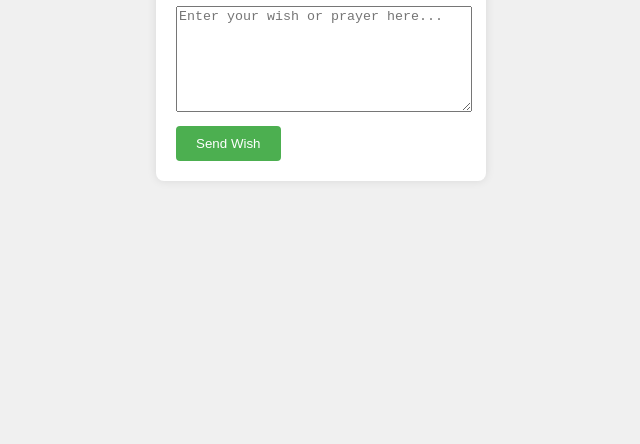
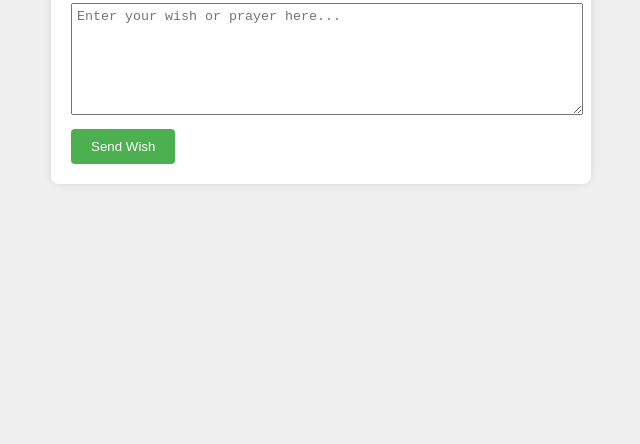
Before and after one commit to chiefjogger/happy-buddha, a plain HTML site: page index.html in a window 1280 px wide. Shown: the part 356-800 px from the top of the page, without its empty margins (319-959 px from the left). Drawn offline with Linux system fonts and the light colour scheme.

Commit message:
Update style.css

```diff
--- a/style.css
+++ b/style.css
@@ -3,7 +3,7 @@ body {
     display: flex;
     justify-content: center;
     align-items: center;
-    height: 100vh;
+    min-height: 100vh;
     margin: 0;
     background-color: #f0f0f0;
 }
@@ -13,12 +13,18 @@ body {
     padding: 20px;
     border-radius: 8px;
     box-shadow: 0 0 10px rgba(0,0,0,0.1);
+    max-width: 500px;
+    width: 100%;
+}
+
+textarea, input {
+    width: 100%;
+    margin-bottom: 10px;
+    padding: 5px;
 }
 
 textarea {
-    width: 100%;
     height: 100px;
-    margin-bottom: 10px;
 }
 
 button {
@@ -33,3 +39,9 @@ button {
 .hidden {
     display: none;
 }
+
+#buddhaImage {
+    max-width: 100%;
+    height: auto;
+    margin: 20px 0;
+}
```
